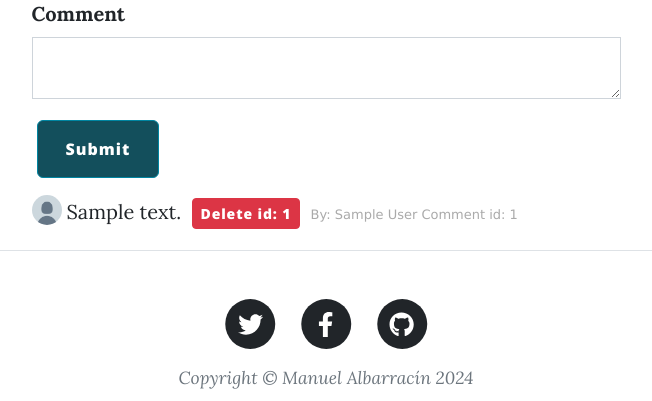
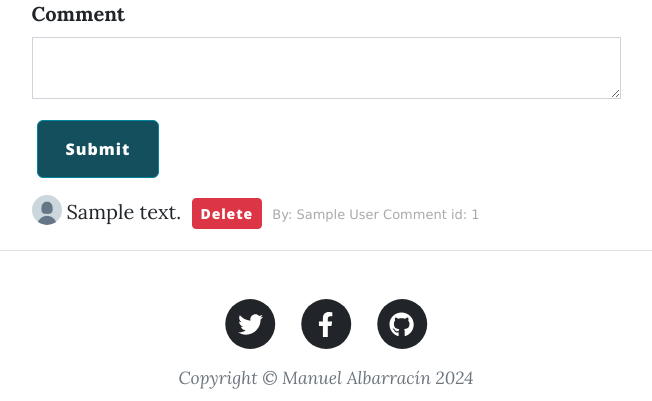
Before and after one commit to aiqei9/Flask_Blogv1, a Flask app: page /post/1 in a window 1280 px wide. Shown: the part 730-1131 px from the top of the page, without its empty margins (314-966 px from the left). Run offline with Flask 3, Linux system fonts and the light colour scheme; a user stored in the database is signed in; tables that the repository leaves empty hold one stand-in row (values such as "Sample post"); grey boxes marked "Sample" are stand-in pictures; some libraries are stand-ins or nearby versions.

Commit message:
comment id's in modal

```diff
--- a/templates/post.html
+++ b/templates/post.html
@@ -69,20 +69,20 @@
                   {{ comment.text }}
                   {% if current_user.id == comment.author.id %}
                     <button type="button" class="btn btn-danger btn-sm" data-bs-toggle="modal" data-bs-target="#modal{{comment.id}}">
-                    Delete id: {{comment.id}}
+                    Delete
                     </button>
                     <!-- Modal -->
                     <div class="modal fade" id="modal{{comment.id}}" data-bs-backdrop="static" tabindex="-1" aria-labelledby="modal{{comment.id}}Label" aria-hidden="true">
                       <div class="modal-dialog">
                         <div class="modal-content">
                           <div class="modal-header">
-                            <h3 class="modal-title fs-5" id="modal{{comment.id}}sLabel">Delete comment id: {{comment.id}}?</h3>
+                            <h3 class="modal-title fs-5" id="modal{{comment.id}}Label">Delete</h3>
                             <button type="button" class="btn-close" data-bs-dismiss="modal" aria-label="Close"></button>
                           </div>
                           <div class="modal-footer">
                             <button type="button" class="btn btn-secondary btn-sm" data-bs-dismiss="modal">Cancel</button>
                               <form action="{{ url_for('delete_comment', comment_id=comment.id) }}" method="POST">
-                                <input class="btn btn-danger btn-sm" type="submit" value="Delete comment">
+                                <input class="btn btn-danger btn-sm" type="submit" value="Delete">
                               </form>
                           </div>
                         </div>
```
